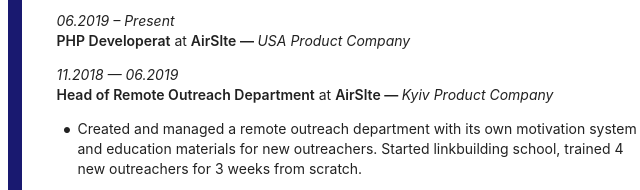
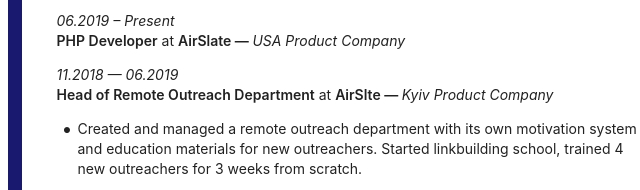
Before and after one commit to deniskulygin/homepage, a plain HTML site: page index.html in a window 1280 px wide. Shown: the part 514-704 px from the top of the page, 97-737 px from the left. Drawn offline with Linux system fonts and the light colour scheme.

Commit message:
Company name changing

```diff
--- a/index.html
+++ b/index.html
@@ -77,7 +77,7 @@
                   <ul class="timeline">
                       <li>
                           <p><em>06.2019 – Present</em></p>
-                          <p><strong>PHP Developerat</strong> at <strong>AirSlte — </strong><em>USA Product Company</em></p>
+                          <p><strong>PHP Developer</strong> at <strong>AirSlate — </strong><em>USA Product Company</em></p>
                       </li>
                       <li>
                           <p><em>11.2018 — 06.2019</em></p>
```
